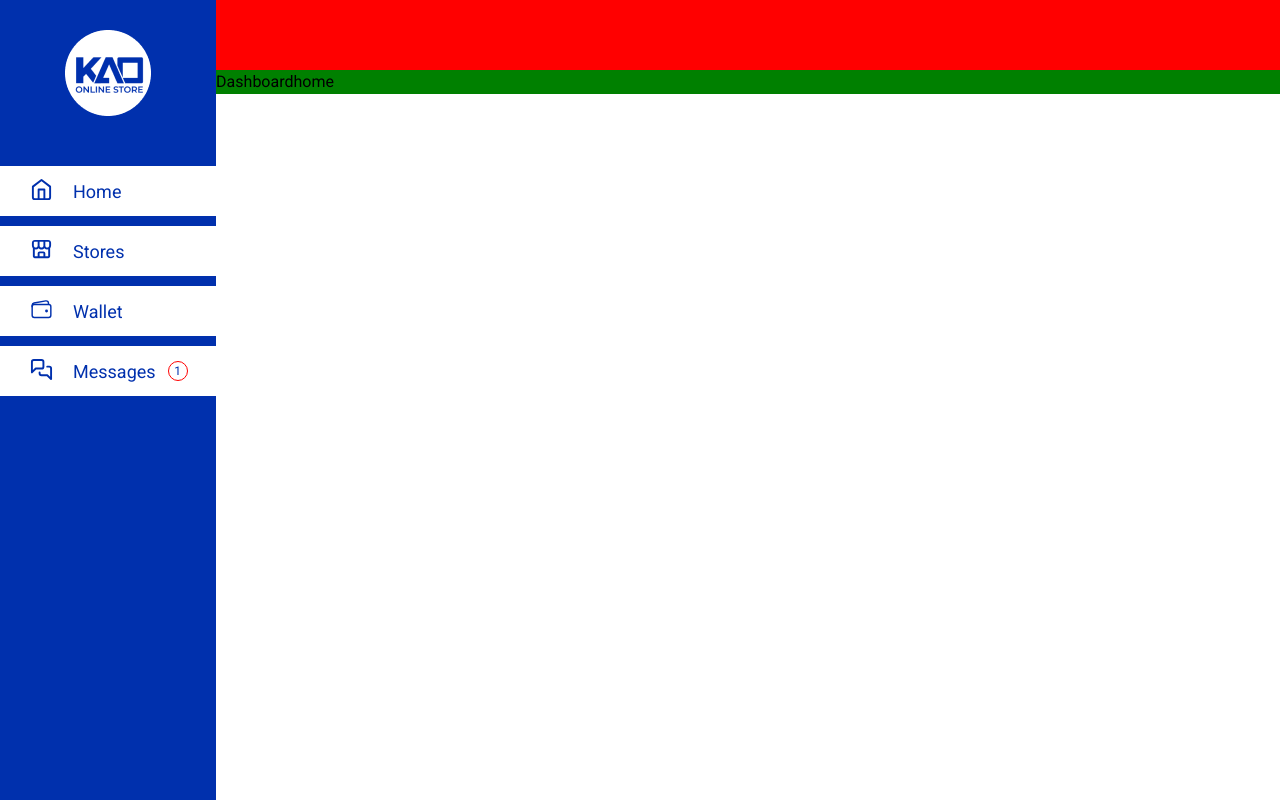
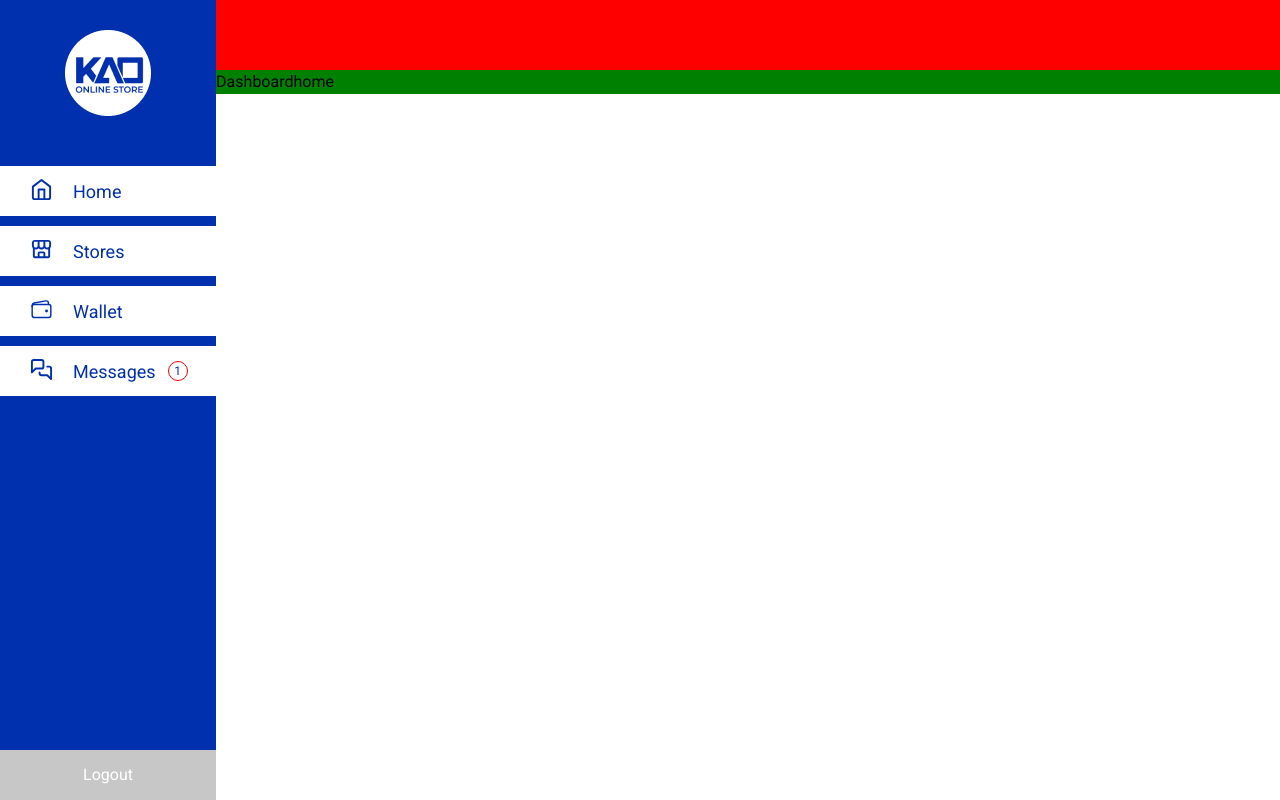
Before and after one commit to Kaostores/Kao_Agent, a React (Create React App) app: page /dashboard in a window 1280 px wide. Built offline with nearby package versions, Linux system fonts and the light colour scheme; a web font is replaced by a local one.

Commit message:
sidebar done

```diff
--- a/src/components/Static/Sidebar.tsx
+++ b/src/components/Static/Sidebar.tsx
@@ -86,11 +86,27 @@ const Sidebar = () => {
           <Circle>1</Circle>
         </Home>
       </NavLink>
+
+      <Logout>
+        Logout
+      </Logout>
     </Container>
   )
 }
 
 export default Sidebar
+const Logout = styled.div`
+  width: 100%;
+  height: 50px;
+  background-color: #C7C7C7;
+  display: flex;
+  justify-content: center;
+  align-items: center;
+  cursor: pointer;
+  color: #fff;
+  position: absolute;
+  bottom: 0;
+`
 const Circle = styled.div`
   width: 20px;
   height: 20px;
@@ -123,4 +139,5 @@ const Container = styled.div`
   flex-direction: column;
   padding-top: 30px;
   align-items: center;
+  position: relative;
 `
```
